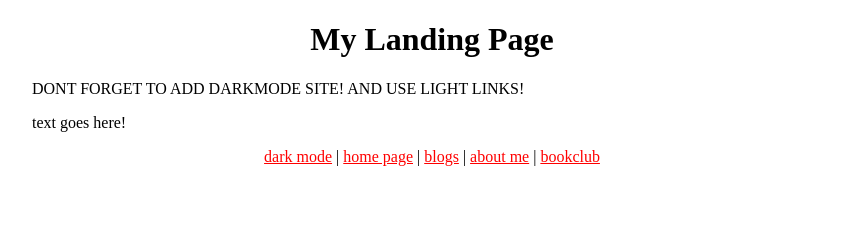
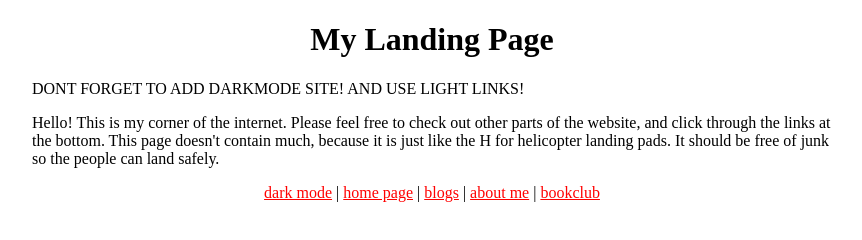
Before and after one commit to mkrutzler/mkrutzler.github.io, a plain HTML site: page index.html in a window 1280 px wide. Shown: the whole page, without its empty margins (208-1070 px from the left). Drawn offline with Linux system fonts and the light colour scheme.

Commit message:
updated landing page

```diff
--- a/index.html
+++ b/index.html
@@ -18,7 +18,7 @@
 <h1>My Landing Page</h1>
 DONT FORGET TO ADD DARKMODE SITE! AND USE LIGHT LINKS!
 
-<p>text goes here!</p>
+<p>Hello! This is my corner of the internet. Please feel free to check out other parts of the website, and click through the links at the bottom. This page doesn't contain much, because it is just like the H for helicopter landing pads. It should be free of junk so the people can land safely.</p>
 
 
 
```
Also changed, not shown: dindex.html (+1 -2 lines).
